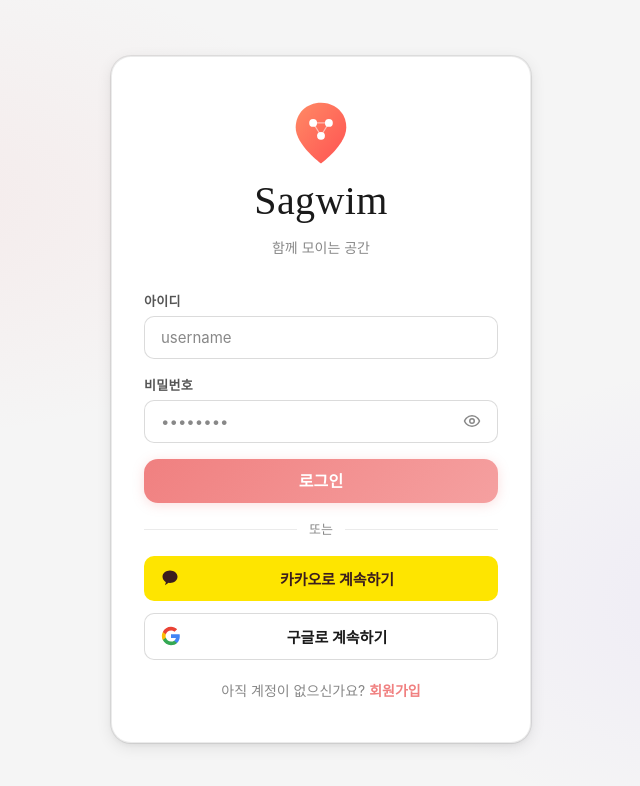
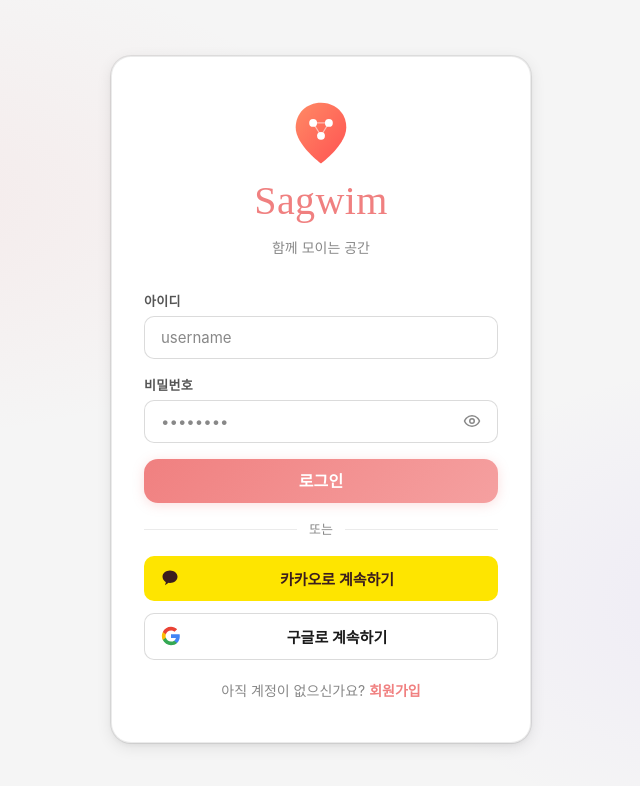
Before and after one commit to changhui98/sagwim, a React (Vite) app in the folder com.peopleground.sagwim.fe/: page / in a window 1280 px wide. Shown: the top 786 px of the page, without its empty margins (319-959 px from the left). Built offline with nearby package versions, Linux system fonts and the light colour scheme; no server answers; a web font is replaced by a local one.

Commit message:
Refactor : 메인 페이지 Sagwim 로고에 프로젝트 메인 색상 적용

```diff
--- a/com.peopleground.sagwim.fe/src/pages/HomePage.module.css
+++ b/com.peopleground.sagwim.fe/src/pages/HomePage.module.css
@@ -45,7 +45,7 @@
   font-family: var(--font-brand) !important;
   font-size: 2.5rem;
   font-weight: 300;
-  color: var(--clr-text);
+  color: var(--clr-accent);
   line-height: 1.2;
   margin-top: -0.5rem;
   margin-bottom: var(--sp-3);
```
